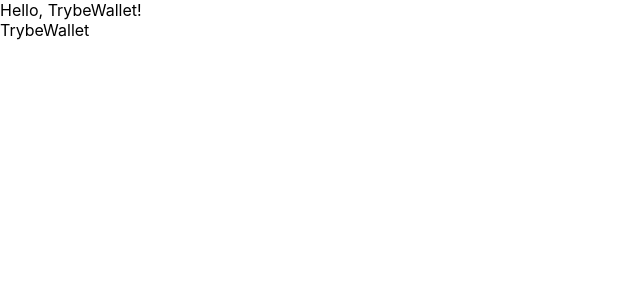
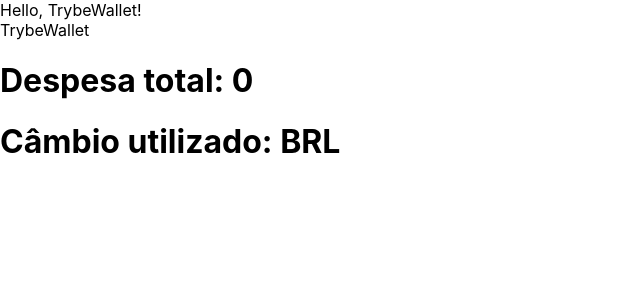
Before and after one commit to williandpg/trybewallet, a React (Vite) app: page /carteira in a window 1280 px wide. Shown: the top 300 px of the page, without its empty margins (0-640 px from the left). Built offline with nearby package versions, Linux system fonts and the light colour scheme.

Commit message:
Requisito 2

```diff
--- a/src/components/Header.tsx
+++ b/src/components/Header.tsx
@@ -1,5 +1,21 @@
+import React from 'react';
+import { useSelector } from 'react-redux';
+
 function Header() {
-  return <div>Header</div>;
+  const root = useSelector((state: any) => state);
+
+  return (
+    <div>
+      <h1 data-testid="email-field">{root.user.email}</h1>
+      <h1 data-testid="total-field">
+        Despesa total:
+        {' '}
+
+        {`${0}`}
+      </h1>
+      <h1 data-testid="header-currency-field">Câmbio utilizado: BRL</h1>
+    </div>
+  );
 }
 
 export default Header;
--- a/src/pages/Wallet.tsx
+++ b/src/pages/Wallet.tsx
@@ -1,5 +1,13 @@
+import React from 'react';
+import Header from '../components/Header';
+
 function Wallet() {
-  return <div>TrybeWallet</div>;
+  return (
+    <>
+      <div>TrybeWallet</div>
+      <Header />
+    </>
+  );
 }
 
 export default Wallet;
```
